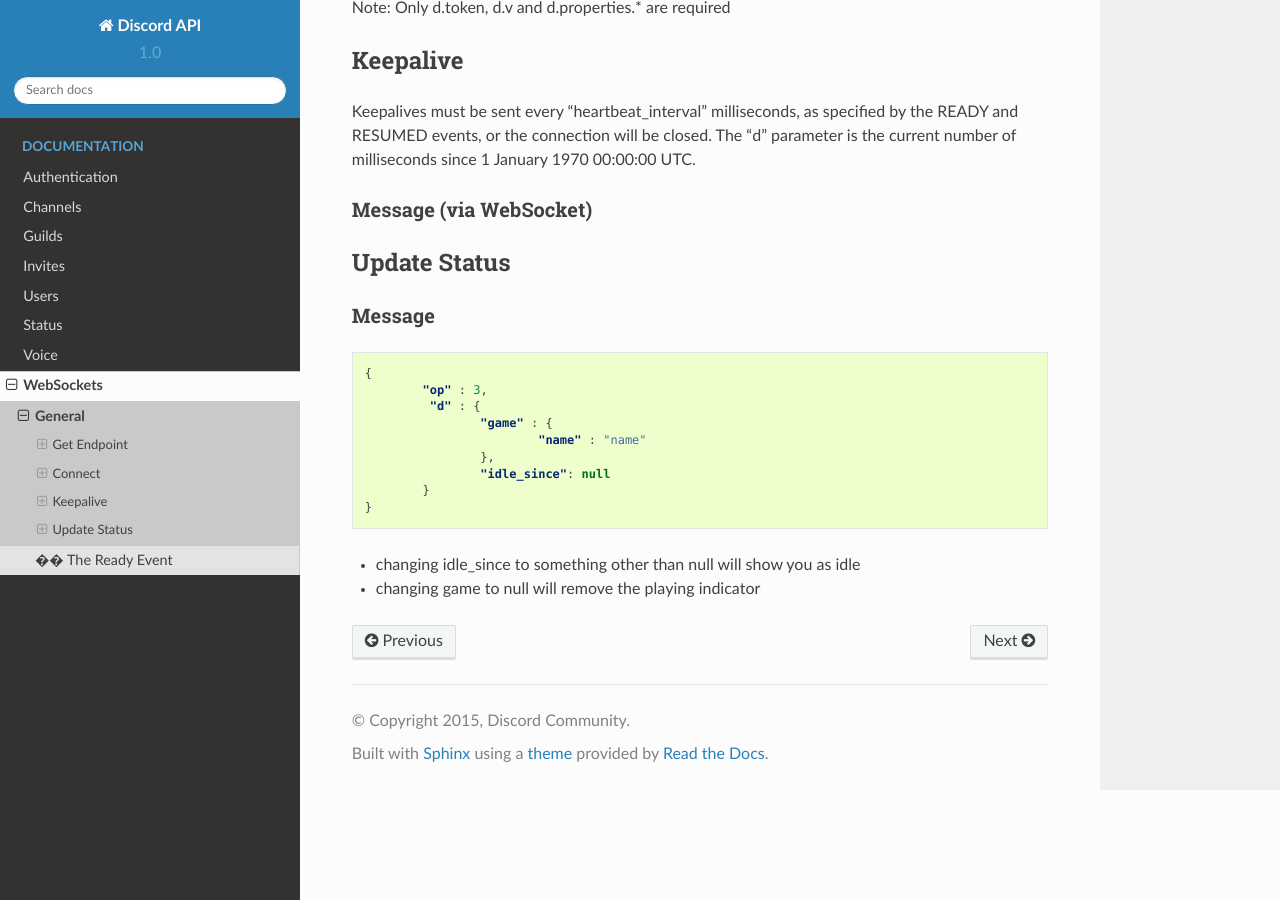
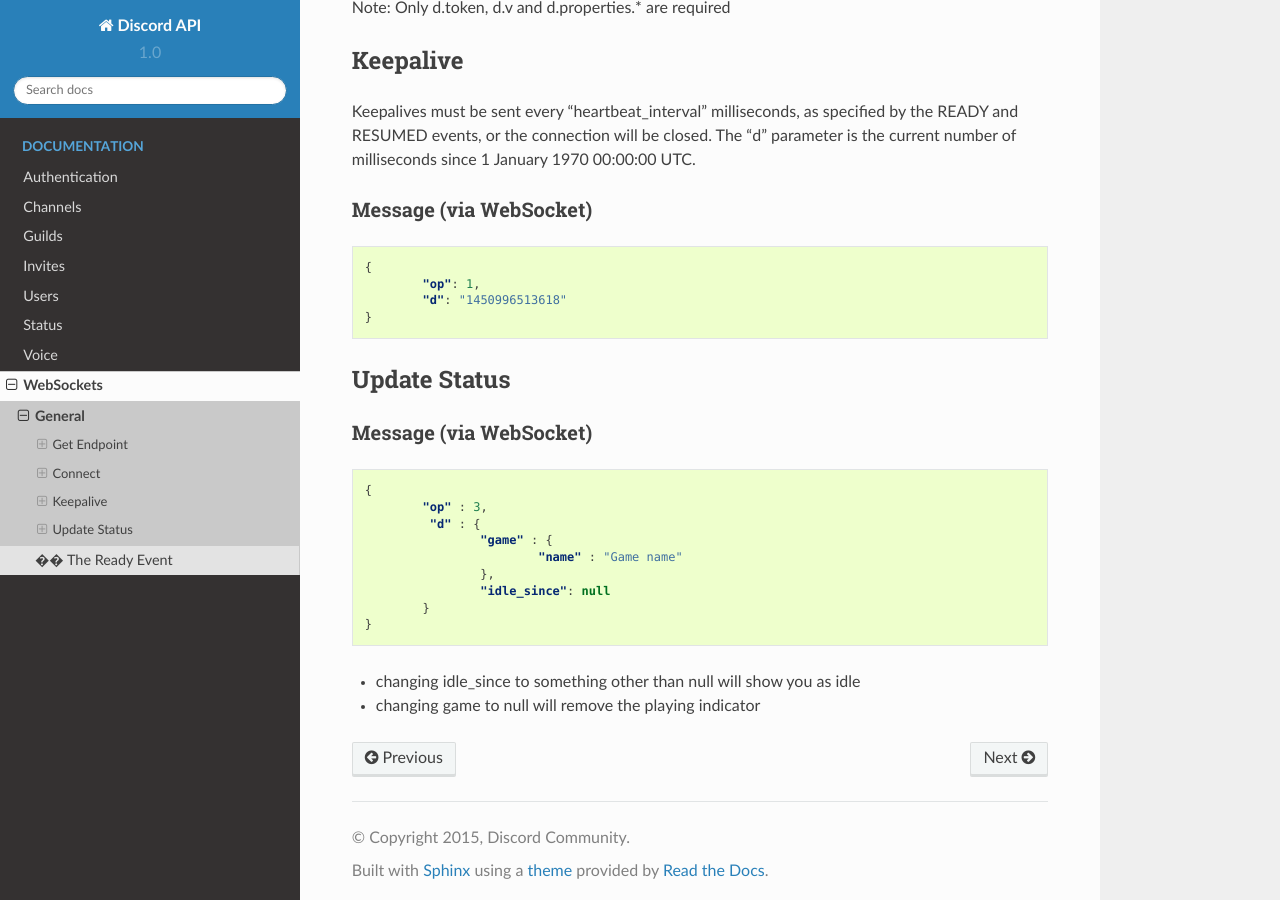
Before and after one commit to DiscordAPI/docs, a Sphinx documentation site: the page built from docs/reference/websockets/general.rst, in a window 1280 px wide and 900 px high, scrolled down 1152 px. Built offline with Sphinx 7.4.7 and the Read the Docs theme 2.0.0, drawn with Linux system fonts in a browser that asks for light colours.

Commit message:
Update general.rst
Fixed KeepAlive example

```diff
--- a/docs/reference/websockets/general.rst
+++ b/docs/reference/websockets/general.rst
@@ -67,15 +67,17 @@
 ~~~~~~~~~~~~~~~~~~~~~~~
 
 .. code-block:: json
+
 	{
 		"op": 1,
 		"d": "1450996513618"
 	}
 
+
 Update Status
 -------------
 
-Message
+Message (via WebSocket)
 ~~~~~~~
 
 .. code-block:: json
@@ -84,7 +86,7 @@
     		"op" : 3,
 		 "d" : {
         		"game" : {
-            			"name" : "name"
+            			"name" : "Game name"
         		},
         		"idle_since": null
     		}
```
